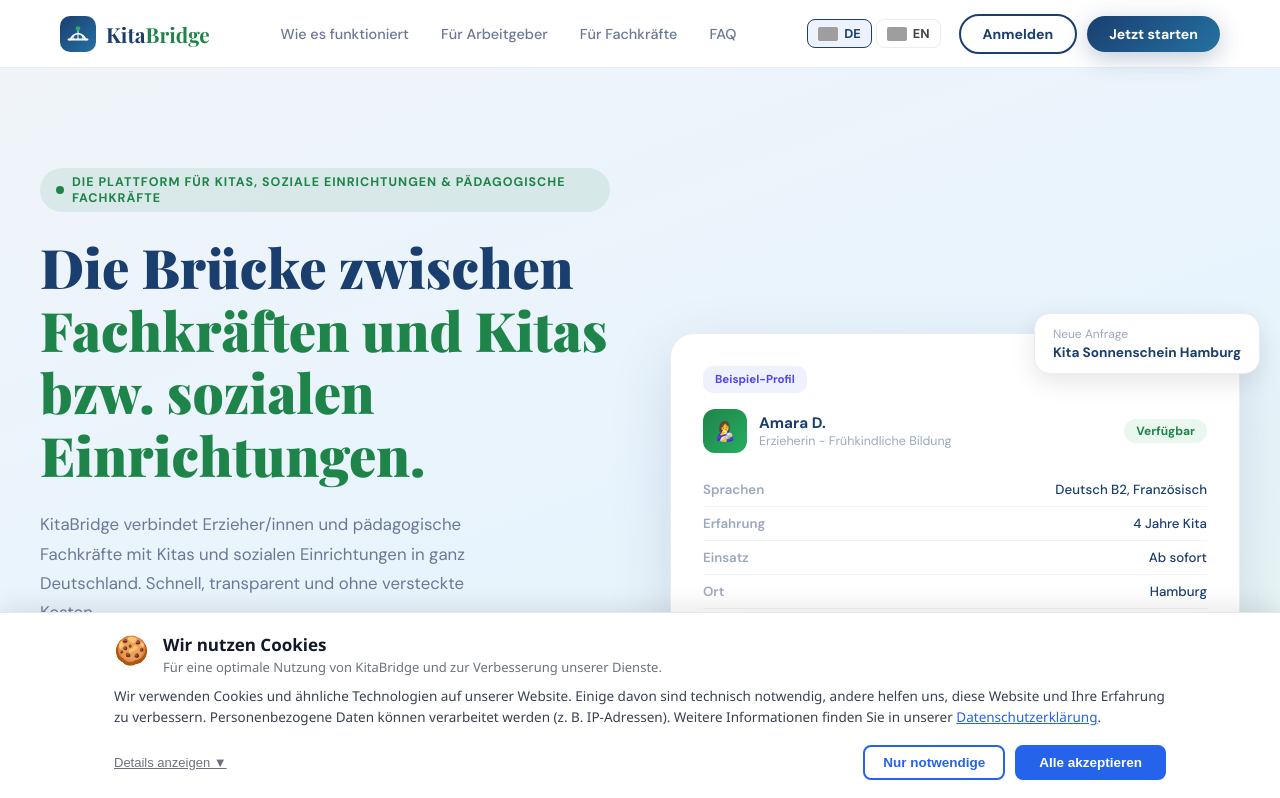
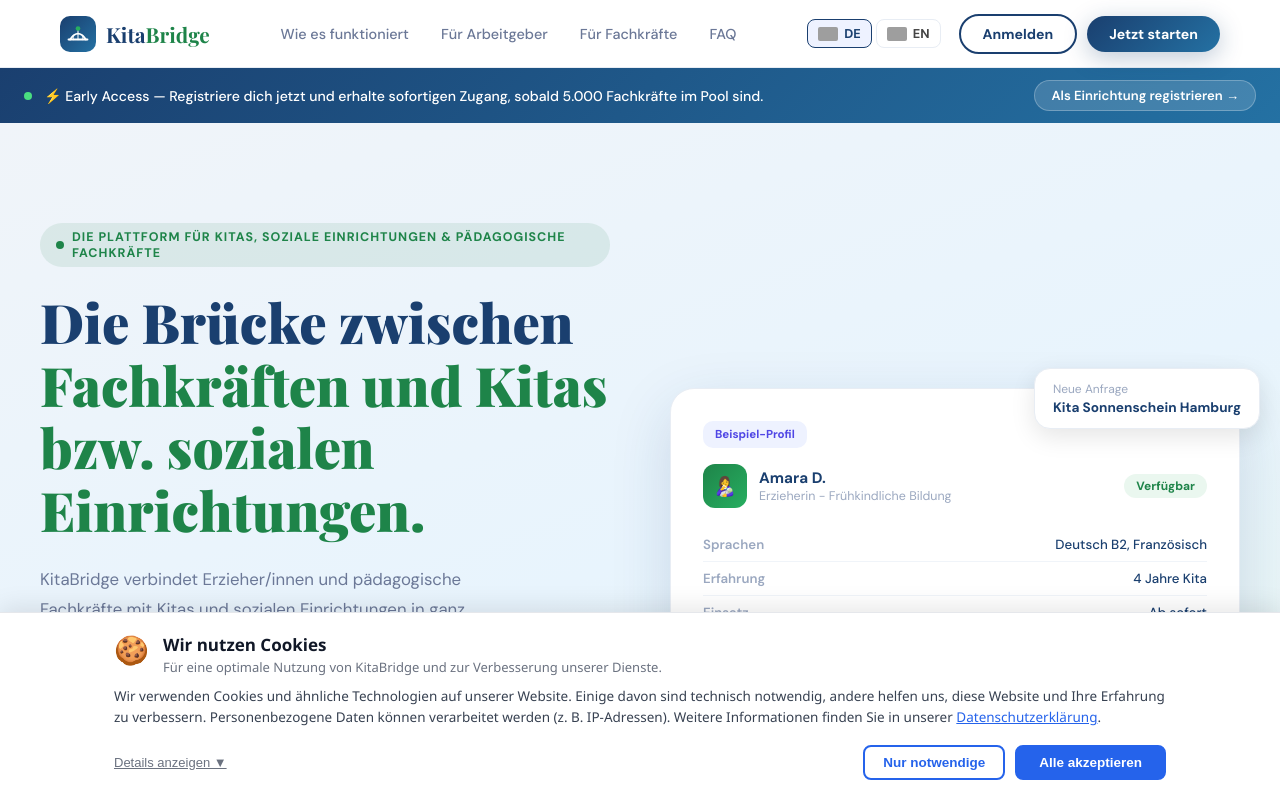
Before and after one commit to beautifilnside2024/kitabridge, a Next.js app: page / in a window 1280 px wide. Shown: the top 798 px of the page. Built offline with nearby package versions, Linux system fonts and the light colour scheme; grey boxes are pictures that could not be loaded.

Commit message:
Homepage: Early Access Banner hinzugefügt

```diff
--- a/app/page.tsx
+++ b/app/page.tsx
@@ -306,6 +306,19 @@
         </div>
       </nav>
 
+      {/* Early Access Banner */}
+<div style={{ background: "linear-gradient(135deg, #1A3F6F, #2471A3)", padding: "12px 24px", display: "flex", alignItems: "center", justifyContent: "space-between", gap: 16, flexWrap: "wrap" as any }}>
+  <div style={{ display: "flex", alignItems: "center", gap: 12 }}>
+    <div style={{ width: 8, height: 8, borderRadius: "50%", background: "#4ADE80", flexShrink: 0 }} />
+    <span style={{ color: "white", fontSize: "0.88rem", fontWeight: 500 }}>
+      ⚡ Early Access — Registriere dich jetzt und erhalte sofortigen Zugang, sobald 5.000 Fachkräfte im Pool sind.
+    </span>
+  </div>
+  <a href="/arbeitgeber/registrieren" style={{ background: "rgba(255,255,255,0.15)", color: "white", fontSize: "0.82rem", fontWeight: 600, padding: "6px 16px", borderRadius: 99, whiteSpace: "nowrap" as any, border: "1px solid rgba(255,255,255,0.25)", textDecoration: "none" }}>
+    Als Einrichtung registrieren →
+  </a>
+</div>
+
       {/* Mobile Menu */}
       <div className={`mobile-menu${menuOpen ? " open" : ""}`}>
         <div style={{ display: "flex", gap: 8, paddingBottom: 12, borderBottom: "1px solid #E8EDF4" }}>
```
